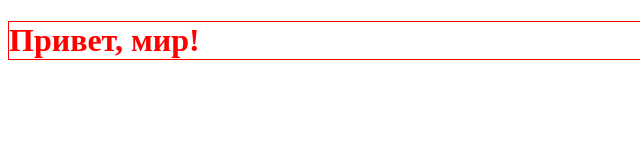
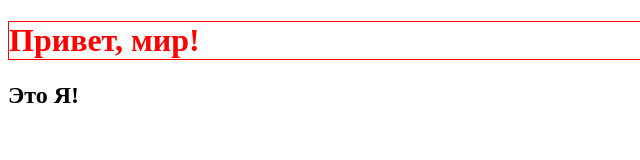
Before and after one commit to ivhel/mq-diploma, a plain HTML site: page index.html in a window 1280 px wide. Shown: the full height of the page, 0-640 px from the left. Drawn offline with Linux system fonts and the light colour scheme.

Commit message:
Add files via upload

```diff
--- a/index.html
+++ b/index.html
@@ -9,5 +9,6 @@
  </head>
  <body>
    <h1>Привет, мир!</h1>
+   <h2>Это Я!</h2>
  </body>
  </html>
```
